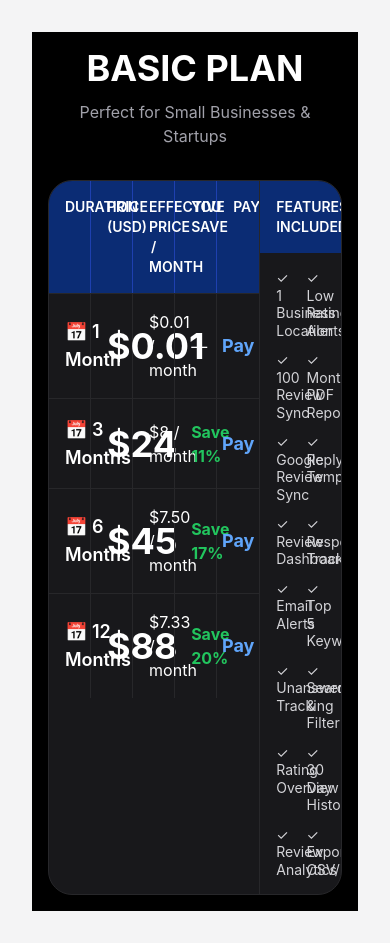
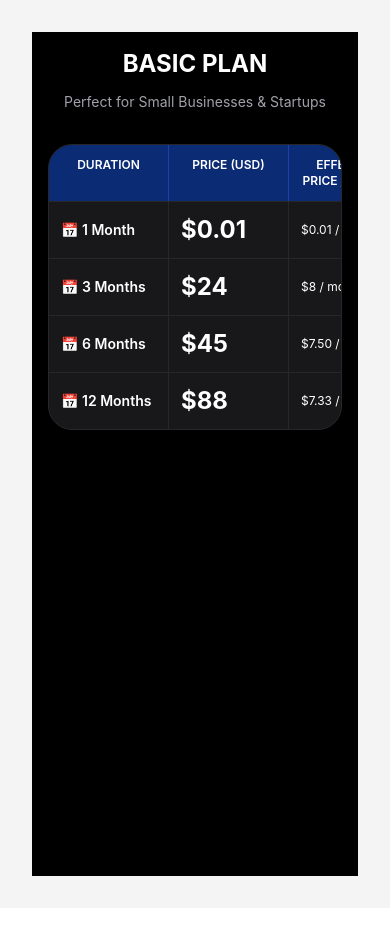
Before and after one commit to afnankhan123456/reviewreply-ai, a Next.js app: page /plans/basic/pricing in a window 390 px wide. After the commit the page ends 908 px from the top, so only its background shows below. Built offline with nearby package versions, Linux system fonts and the light colour scheme.

Commit message:
Update page.tsx

```diff
--- a/app/plans/basic/pricing/page.tsx
+++ b/app/plans/basic/pricing/page.tsx
@@ -9,7 +9,7 @@ export default function BasicPricingPage() {
 
   const handlePlanActivation = async (planType: string) => {
     try {
-      setActivatingPlan(planType); // sirf yahi plan active ho raha hai
+      setActivatingPlan(planType);
       const res = await fetch("/api/activate-plan", {
         method: "POST",
         headers: { "Content-Type": "application/json" },
@@ -31,132 +31,138 @@ export default function BasicPricingPage() {
   return (
     <div className="min-h-screen bg-black text-white p-4">
       <div className="max-w-7xl mx-auto">
-        {/* HEADING */}
+        {/* HEADING – responsive font size */}
         <div className="text-center mb-8">
-          <h1 className="text-4xl font-bold mb-3">BASIC PLAN</h1>
-          <p className="text-zinc-400 text-base">
+          <h1 className="text-2xl md:text-4xl font-bold mb-3">
+            BASIC PLAN
+          </h1>
+          <p className="text-zinc-400 text-sm md:text-base">
             Perfect for Small Businesses & Startups
           </p>
         </div>
 
-        {/* MAIN WRAPPER */}
-        <div className="flex rounded-3xl overflow-hidden border border-zinc-800 bg-zinc-900">
-          {/* LEFT TABLE */}
-          <div className="w-[72%]">
-            {/* HEADER */}
-            <div className="grid grid-cols-5 bg-[#0B2C74] text-white font-semibold text-center text-sm">
-              <div className="p-4 border-r border-blue-800">DURATION</div>
-              <div className="p-4 border-r border-blue-800">PRICE (USD)</div>
-              <div className="p-4 border-r border-blue-800">EFFECTIVE PRICE / MONTH</div>
-              <div className="p-4 border-r border-blue-800">YOU SAVE</div>
-              <div className="p-4">PAY</div>
+        {/* PRICING TABLE CONTAINER – responsive */}
+        <div className="rounded-3xl overflow-hidden border border-zinc-800 bg-zinc-900">
+          {/* SCROLLABLE WRAPPER for mobile */}
+          <div className="overflow-x-auto">
+            {/* TABLE – min width forces horizontal scroll on small screens */}
+            <div className="min-w-[600px]">
+              {/* HEADER ROW */}
+              <div className="grid grid-cols-5 bg-[#0B2C74] text-white font-semibold text-center text-xs md:text-sm">
+                <div className="p-3 md:p-4 border-r border-blue-800">
+                  DURATION
+                </div>
+                <div className="p-3 md:p-4 border-r border-blue-800">
+                  PRICE (USD)
+                </div>
+                <div className="p-3 md:p-4 border-r border-blue-800">
+                  EFFECTIVE PRICE / MONTH
+                </div>
+                <div className="p-3 md:p-4 border-r border-blue-800">
+                  YOU SAVE
+                </div>
+                <div className="p-3 md:p-4">PAY</div>
               </div>
 
-            {/* ROW 1 - 1 Month */}
-            <div className="grid grid-cols-5 border-t border-zinc-800 min-h-[90px]">
-              <div className="flex items-center gap-2 p-4 border-r border-zinc-800 font-semibold text-lg">
+              {/* ROW 1 – 1 Month */}
+              <div className="grid grid-cols-5 border-t border-zinc-800">
+                <div className="flex items-center gap-1 md:gap-2 p-3 md:p-4 border-r border-zinc-800 font-semibold text-sm md:text-lg">
                   📅 1 Month
                 </div>
-              <div className="flex items-center p-4 border-r border-zinc-800 text-4xl font-bold">$0.01</div>
-              <div className="flex items-center p-4 border-r border-zinc-800 text-base">$0.01 / month</div>
-              <div className="flex items-center p-4 border-r border-zinc-800 text-base">—</div>
-              <div className="flex items-center justify-center p-4">
+                <div className="flex items-center p-3 md:p-4 border-r border-zinc-800 text-2xl md:text-4xl font-bold">
+                  $0.01
+                </div>
+                <div className="flex items-center p-3 md:p-4 border-r border-zinc-800 text-xs md:text-base">
+                  $0.01 / month
+                </div>
+                <div className="flex items-center p-3 md:p-4 border-r border-zinc-800 text-xs md:text-base">
+                  —
+                </div>
+                <div className="flex items-center justify-center p-3 md:p-4">
                   <button
                     onClick={() => handlePlanActivation("1m")}
                     disabled={activatingPlan !== null}
-                  className="text-blue-400 font-bold text-lg hover:text-blue-300 transition-all disabled:opacity-50"
+                    className="text-blue-400 font-bold text-base md:text-lg hover:text-blue-300 transition-all disabled:opacity-50"
                   >
                     {activatingPlan === "1m" ? "Activating..." : "Pay"}
                   </button>
                 </div>
               </div>
 
-            {/* ROW 2 - 3 Months */}
-            <div className="grid grid-cols-5 border-t border-zinc-800 min-h-[90px]">
-              <div className="flex items-center gap-2 p-4 border-r border-zinc-800 font-semibold text-lg">
+              {/* ROW 2 – 3 Months */}
+              <div className="grid grid-cols-5 border-t border-zinc-800">
+                <div className="flex items-center gap-1 md:gap-2 p-3 md:p-4 border-r border-zinc-800 font-semibold text-sm md:text-lg">
                   📅 3 Months
                 </div>
-              <div className="flex items-center p-4 border-r border-zinc-800 text-4xl font-bold">$24</div>
-              <div className="flex items-center p-4 border-r border-zinc-800 text-base">$8 / month</div>
-              <div className="flex items-center p-4 border-r border-zinc-800 text-green-500 font-bold text-base">
+                <div className="flex items-center p-3 md:p-4 border-r border-zinc-800 text-2xl md:text-4xl font-bold">
+                  $24
+                </div>
+                <div className="flex items-center p-3 md:p-4 border-r border-zinc-800 text-xs md:text-base">
+                  $8 / month
+                </div>
+                <div className="flex items-center p-3 md:p-4 border-r border-zinc-800 text-green-500 font-bold text-xs md:text-base">
                   Save 11%
                 </div>
-              <div className="flex items-center justify-center p-4">
+                <div className="flex items-center justify-center p-3 md:p-4">
                   <button
                     onClick={() => handlePlanActivation("3m")}
                     disabled={activatingPlan !== null}
-                  className="text-blue-400 font-bold text-lg hover:text-blue-300 transition-all disabled:opacity-50"
+                    className="text-blue-400 font-bold text-base md:text-lg hover:text-blue-300 transition-all disabled:opacity-50"
                   >
                     {activatingPlan === "3m" ? "Activating..." : "Pay"}
                   </button>
                 </div>
               </div>
 
-            {/* ROW 3 - 6 Months */}
-            <div className="grid grid-cols-5 border-t border-zinc-800 min-h-[90px]">
-              <div className="flex items-center gap-2 p-4 border-r border-zinc-800 font-semibold text-lg">
+              {/* ROW 3 – 6 Months */}
+              <div className="grid grid-cols-5 border-t border-zinc-800">
+                <div className="flex items-center gap-1 md:gap-2 p-3 md:p-4 border-r border-zinc-800 font-semibold text-sm md:text-lg">
                   📅 6 Months
                 </div>
-              <div className="flex items-center p-4 border-r border-zinc-800 text-4xl font-bold">$45</div>
-              <div className="flex items-center p-4 border-r border-zinc-800 text-base">$7.50 / month</div>
-              <div className="flex items-center p-4 border-r border-zinc-800 text-green-500 font-bold text-base">
+                <div className="flex items-center p-3 md:p-4 border-r border-zinc-800 text-2xl md:text-4xl font-bold">
+                  $45
+                </div>
+                <div className="flex items-center p-3 md:p-4 border-r border-zinc-800 text-xs md:text-base">
+                  $7.50 / month
+                </div>
+                <div className="flex items-center p-3 md:p-4 border-r border-zinc-800 text-green-500 font-bold text-xs md:text-base">
                   Save 17%
                 </div>
-              <div className="flex items-center justify-center p-4">
+                <div className="flex items-center justify-center p-3 md:p-4">
                   <button
                     onClick={() => handlePlanActivation("6m")}
                     disabled={activatingPlan !== null}
-                  className="text-blue-400 font-bold text-lg hover:text-blue-300 transition-all disabled:opacity-50"
+                    className="text-blue-400 font-bold text-base md:text-lg hover:text-blue-300 transition-all disabled:opacity-50"
                   >
                     {activatingPlan === "6m" ? "Activating..." : "Pay"}
                   </button>
                 </div>
               </div>
 
-            {/* ROW 4 - 12 Months */}
-            <div className="grid grid-cols-5 border-t border-zinc-800 min-h-[90px]">
-              <div className="flex items-center gap-2 p-4 border-r border-zinc-800 font-semibold text-lg">
+              {/* ROW 4 – 12 Months */}
+              <div className="grid grid-cols-5 border-t border-zinc-800">
+                <div className="flex items-center gap-1 md:gap-2 p-3 md:p-4 border-r border-zinc-800 font-semibold text-sm md:text-lg">
                   📅 12 Months
                 </div>
-              <div className="flex items-center p-4 border-r border-zinc-800 text-4xl font-bold">$88</div>
-              <div className="flex items-center p-4 border-r border-zinc-800 text-base">$7.33 / month</div>
-              <div className="flex items-center p-4 border-r border-zinc-800 text-green-500 font-bold text-base">
+                <div className="flex items-center p-3 md:p-4 border-r border-zinc-800 text-2xl md:text-4xl font-bold">
+                  $88
+                </div>
+                <div className="flex items-center p-3 md:p-4 border-r border-zinc-800 text-xs md:text-base">
+                  $7.33 / month
+                </div>
+                <div className="flex items-center p-3 md:p-4 border-r border-zinc-800 text-green-500 font-bold text-xs md:text-base">
                   Save 20%
                 </div>
-              <div className="flex items-center justify-center p-4">
+                <div className="flex items-center justify-center p-3 md:p-4">
                   <button
                     onClick={() => handlePlanActivation("12m")}
                     disabled={activatingPlan !== null}
-                  className="text-blue-400 font-bold text-lg hover:text-blue-300 transition-all disabled:opacity-50"
+                    className="text-blue-400 font-bold text-base md:text-lg hover:text-blue-300 transition-all disabled:opacity-50"
                   >
                     {activatingPlan === "12m" ? "Activating..." : "Pay"}
                   </button>
                 </div>
               </div>
-          </div>
-
-          {/* RIGHT FEATURE BOX */}
-          <div className="w-[28%] border-l border-zinc-800">
-            <div className="bg-[#0B2C74] text-white font-semibold text-center text-sm p-4">
-              FEATURES INCLUDED
-            </div>
-            <div className="p-4 grid grid-cols-2 gap-x-3 gap-y-3 text-[14px] leading-tight text-zinc-300">
-              <div>✓ 1 Business Location</div>
-              <div>✓ Low Rating Alerts</div>
-              <div>✓ 100 Review Sync</div>
-              <div>✓ Monthly PDF Reports</div>
-              <div>✓ Google Review Sync</div>
-              <div>✓ Reply Templates</div>
-              <div>✓ Review Dashboard</div>
-              <div>✓ Response Tracking</div>
-              <div>✓ Email Alerts</div>
-              <div>✓ Top 5 Keywords</div>
-              <div>✓ Unanswered Tracking</div>
-              <div>✓ Search & Filter</div>
-              <div>✓ Rating Overview</div>
-              <div>✓ 30 Day History</div>
-              <div>✓ Review Analytics</div>
-              <div>✓ Export CSV/PDF</div>
             </div>
           </div>
         </div>
```
Lines whose indentation alone changed are shown as unchanged.
